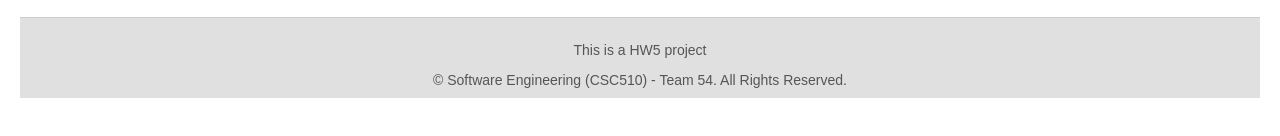
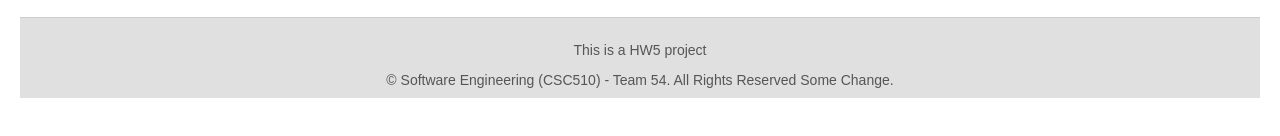
Before and after one commit to Software-Engineering-Folks/HW5, a plain HTML site: page git-homework/index.html in a window 1280 px wide. Shown: the part 226-362 px from the top of the page. Drawn offline with Linux system fonts and the light colour scheme.

Commit message:
Changes as per requirement 9.3

```diff
--- a/git-homework/index.html
+++ b/git-homework/index.html
@@ -55,7 +55,7 @@
 
     <footer>
         <p>This is a HW5 project</p>
-        &copy; Software Engineering (CSC510) - Team 54. All Rights Reserved.
+        &copy; Software Engineering (CSC510) - Team 54. All Rights Reserved Some Change.
     </footer>
 </body>
 </html>
```
